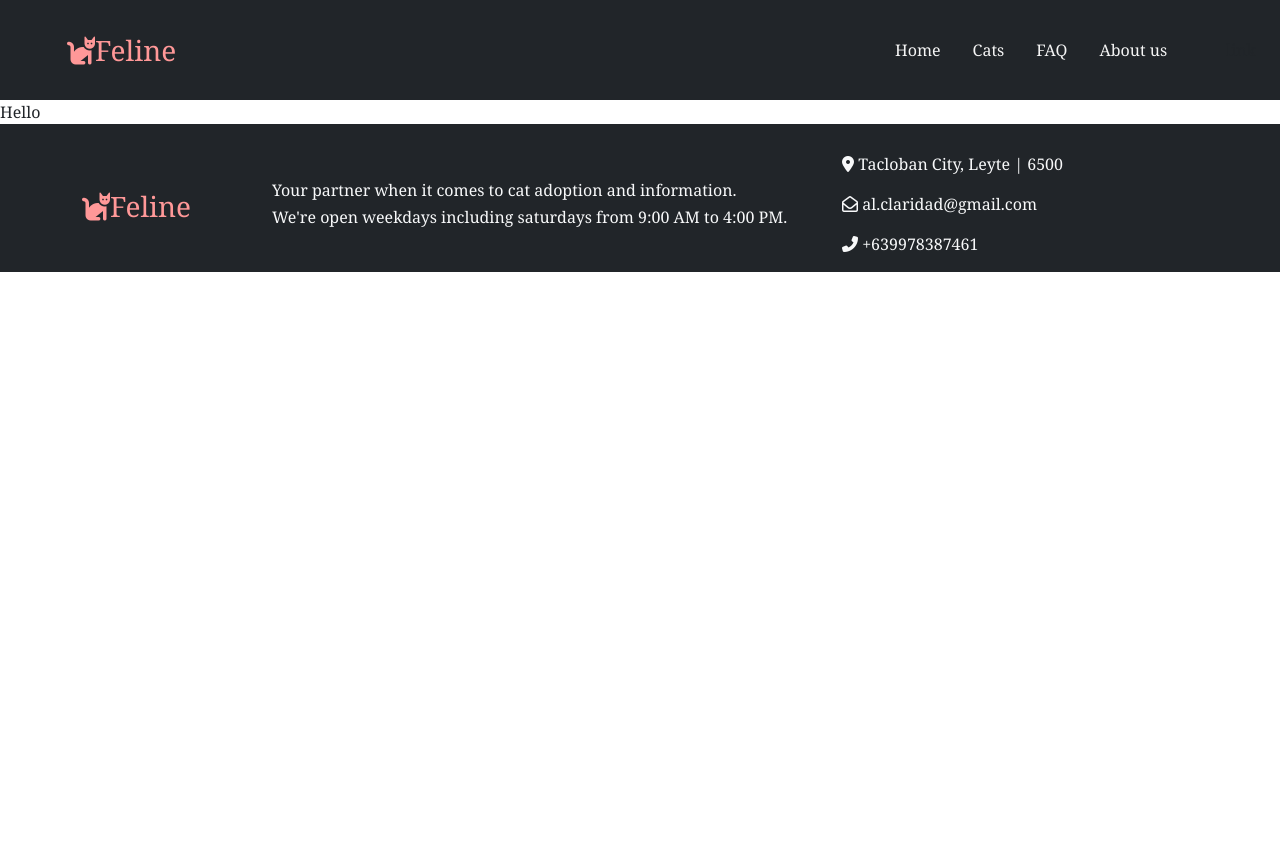
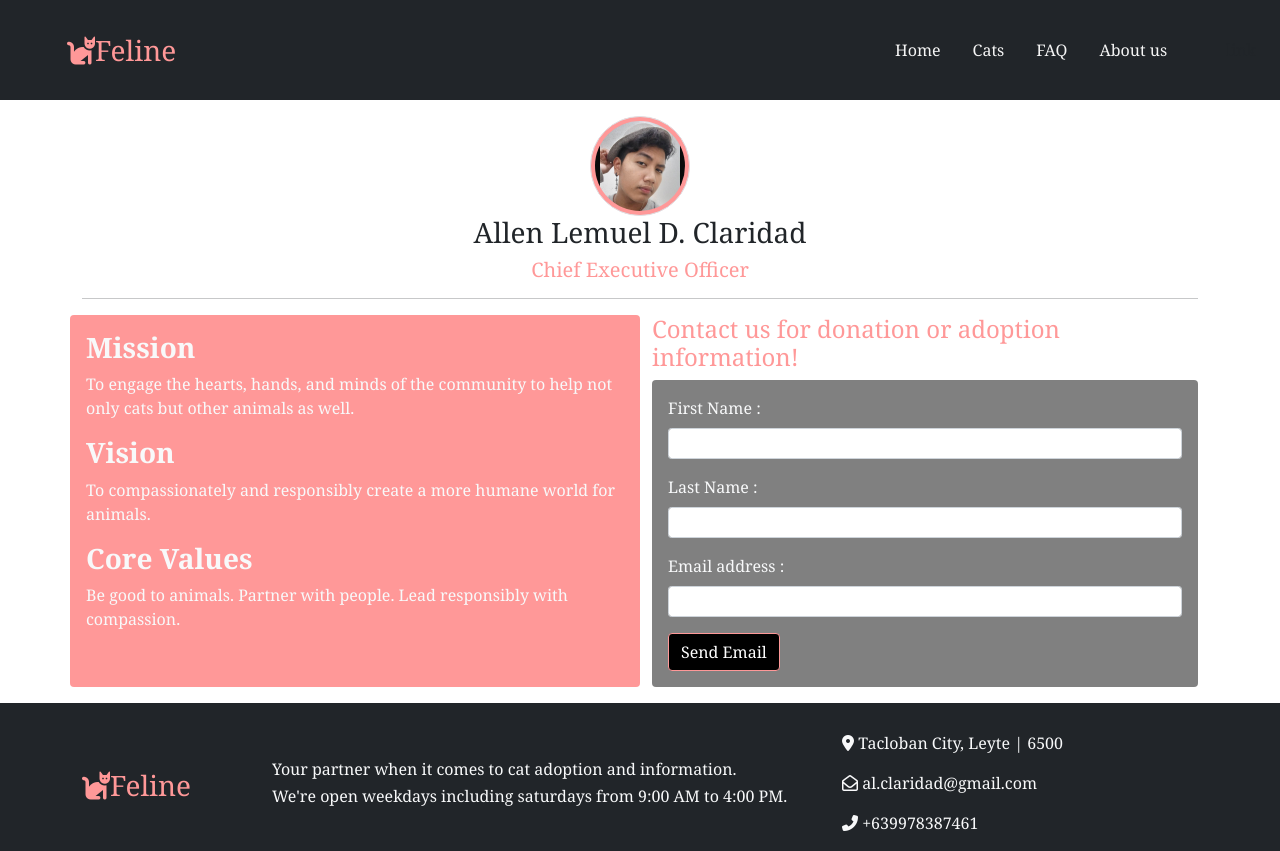
Before and after one commit to Lemuelyy/KodeGoProject-1, a plain HTML site: page aboutus.html in a window 1280 px wide. Before the commit the page ends 800 px from the top, so only its background shows below. Drawn offline with nearby package versions, Linux system fonts and the light colour scheme.

Commit message:
added and modified about page

```diff
--- a/aboutus.html
+++ b/aboutus.html
@@ -44,8 +44,43 @@
   </nav>
 
   <!-- About us -->
-  <main>
-    Hello
+  <main class="">
+    <div class="container">
+      <div class="row text-center pt-3">
+        <div class="col">
+          <img style="width: 100px;" class="rounded-circle img-thumbnail main-bgcolor" src="CEOeme.webp" alt="">
+          <br>
+          <h3>Allen Lemuel D. Claridad</h3>
+          <h5 class="main-textcolor">Chief Executive Officer</h5>
+          <hr>
+        </div>
+      </div>
+      <div class="row text-start mb-3">
+        <div class="col-lg-6 main-bgcolor p-3 rounded text-light">
+          <h3><strong>Mission</strong></h3>
+          <p>To engage the hearts, hands, and minds of the community to help not only cats but other animals as well.</p>
+          <h3><strong>Vision</strong></h3>
+          <p>To compassionately and responsibly create a more humane world for animals.</p>
+          <h3><strong>Core Values</strong></h3>
+          <p>Be good to animals. Partner with people. Lead responsibly with compassion.</p>
+        </div>
+        <!-- Form -->
+        <div class="col-lg-6">
+          <h4 class="main-textcolor">Contact us for donation or adoption information!</h4>
+          <form class="p-3 text-light rounded" style="background-color:grey;">
+            <div class="mb-3">
+              <label for="firstname" class="form-label">First Name :</label>
+              <input type="text" class="form-control form-control-sm mb-3" id="firstname">
+              <label for="lastname" class="form-label">Last Name :</label>
+              <input type="text" class="form-control form-control-sm mb-3" id="lastname">
+              <label for="email" class="form-label">Email address :</label>
+              <input type="email" class="form-control form-control-sm" id="email">
+            </div>
+            <button type="submit" class="btn custom-button">Send Email</button>
+          </form>
+        </div>
+      </div>
+    </div>
   </main>
 
   <!-- Footer -->
```
Also changed, not shown: CEOeme.webp (added).
